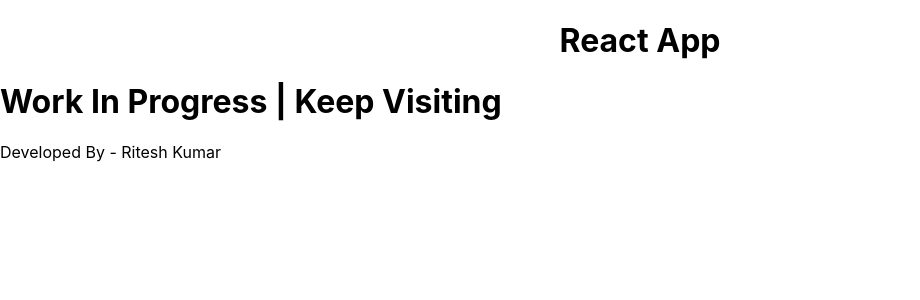
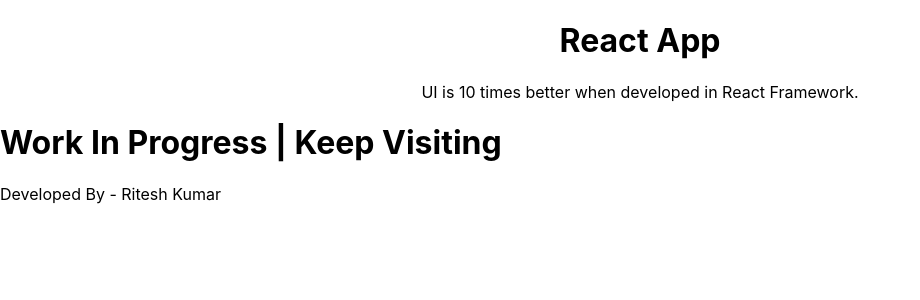
Before and after one commit to ritesh705/react-app, a React (Create React App) app: page / in a window 1280 px wide. Shown: the top 300 px of the page, without its empty margins (0-920 px from the left). Built offline with nearby package versions, Linux system fonts and the light colour scheme.

Commit message:
update - expression in jsx

```diff
--- a/src/App.js
+++ b/src/App.js
@@ -6,9 +6,9 @@
   return(
     <div className="App">
       <h1>React App</h1>
+      <span>UI is {5+5} times better when developed in React Framework.</span>
     </div>
   );
 }
 
-
 export default App;
```
